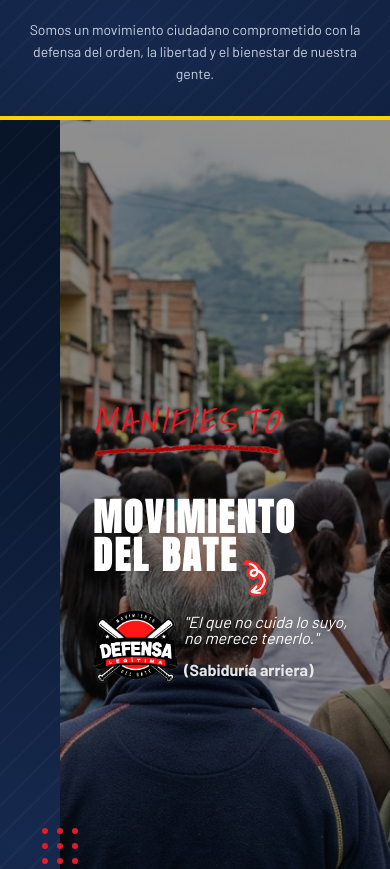
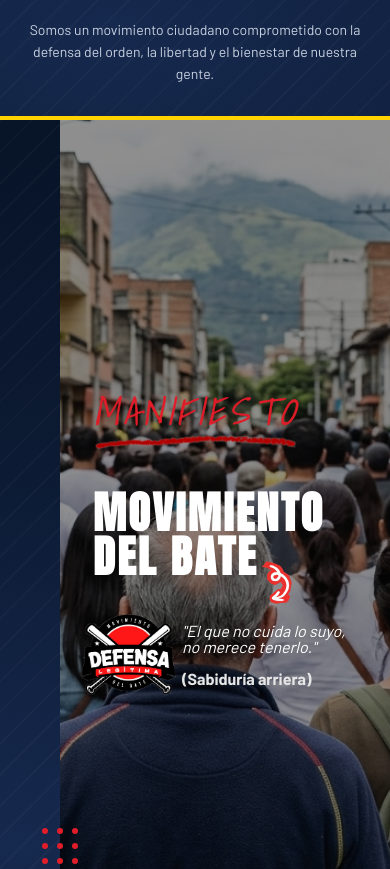
Before and after one commit to EsneiderCdD/movimiento-bate, a Next.js app: page / in a window 390 px wide. Shown: the part 1040-1909 px from the top of the page. Built offline with nearby package versions, Linux system fonts and the light colour scheme.

Commit message:
feat(nosotrosContent): responsive 400px

```diff
--- a/src/components/specific/nosotros/NosotrosContent.module.css
+++ b/src/components/specific/nosotros/NosotrosContent.module.css
@@ -136,6 +136,7 @@
   align-items: center;
   gap: 24px;
   margin-top: -4px;
+
 }
 
 .logo {
@@ -420,23 +421,24 @@
   }
 
   .content {
-    padding: 16px;
+    padding: 0px;
     padding-left: 0px;
   }
 
   .manifesto {
-    font-size: 34px;
+    font-size: 38px;
   }
 
   .title {
-    font-size: 38px;
+    font-size: 44px;
   }
 
   .logo {
-    width: 85px;
+    width: 95px;
   }
 
   .bottomRow {
     gap: 6px;
+    margin-left: -12px;
   }
 }
```
